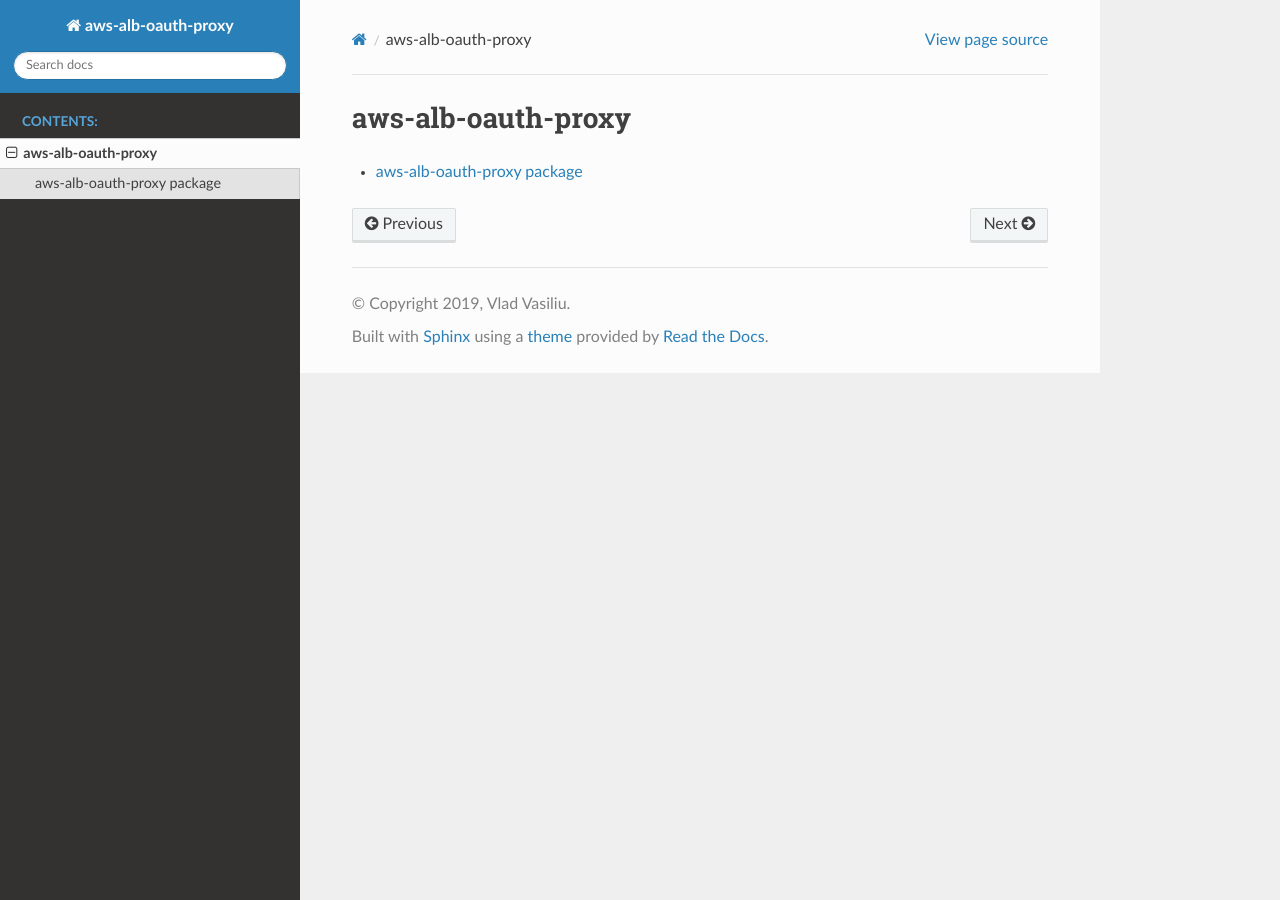
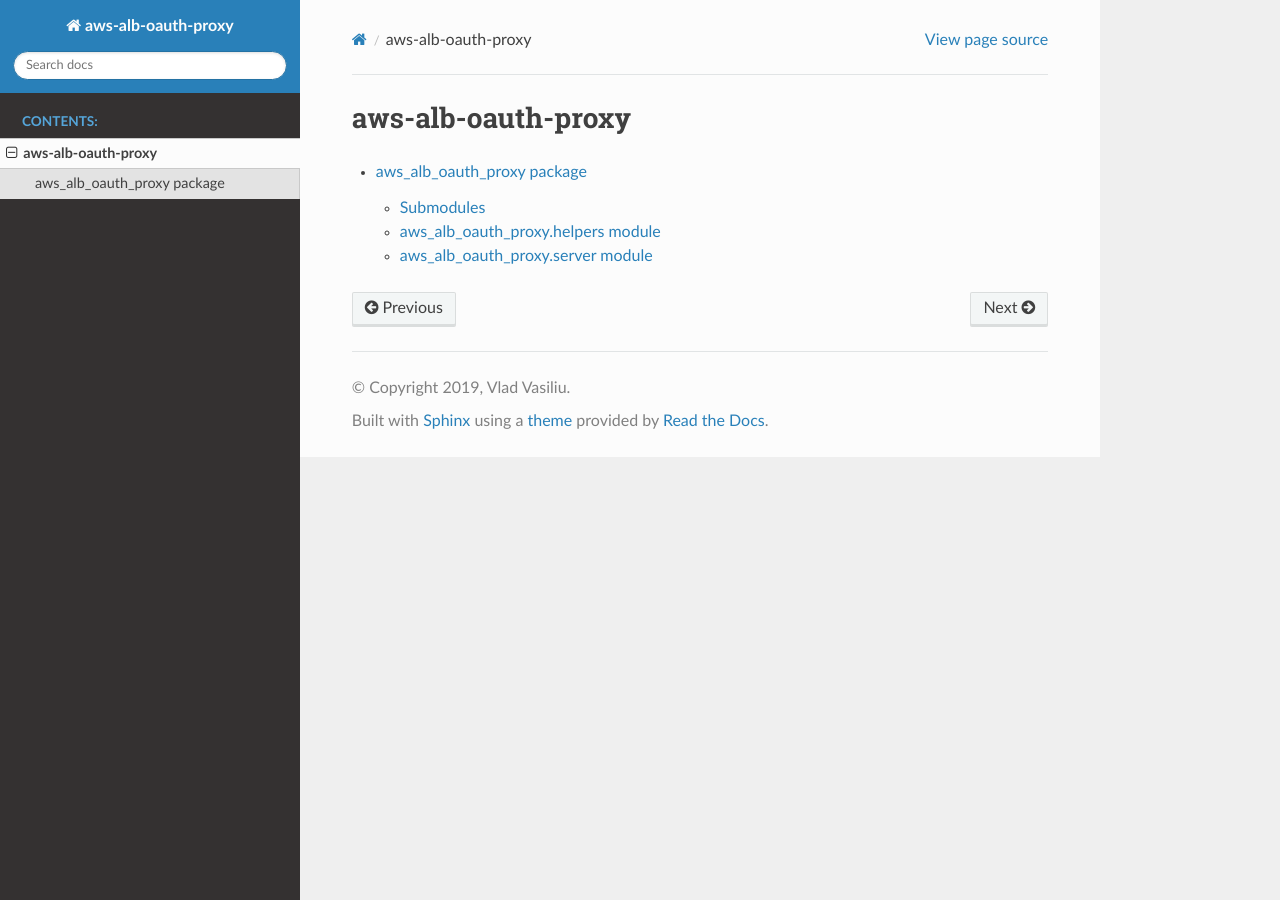
Before and after one commit to vladvasiliu/aws-alb-oauth-proxy, a Sphinx documentation site: the page built from docs/source/modules.rst, in a window 1280 px wide. Built offline with Sphinx 7.4.7 and the Read the Docs theme 2.0.0, drawn with Linux system fonts in a browser that asks for light colours.

Commit message:
Fixed references in documentation.

```diff
--- a/docs/source/modules.rst
+++ b/docs/source/modules.rst
@@ -4,4 +4,4 @@ aws-alb-oauth-proxy
 .. toctree::
    :maxdepth: 4
 
-   aws-alb-oauth-proxy
+   aws_alb_oauth_proxy
```
Also changed, not shown: docs/source/aws-alb-oauth-proxy.rst (deleted, +0 -7 lines), docs/source/aws_alb_oauth_proxy.rst (added, +26 -0 lines).
